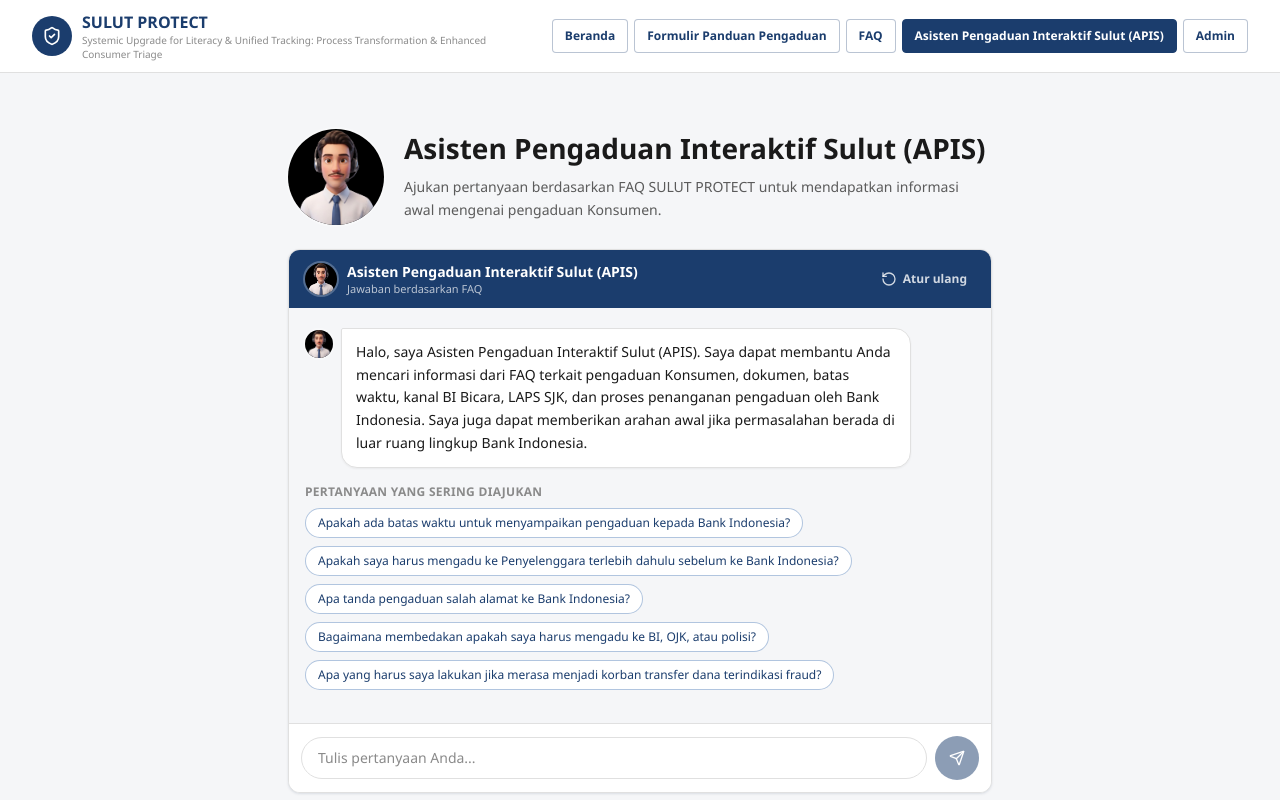
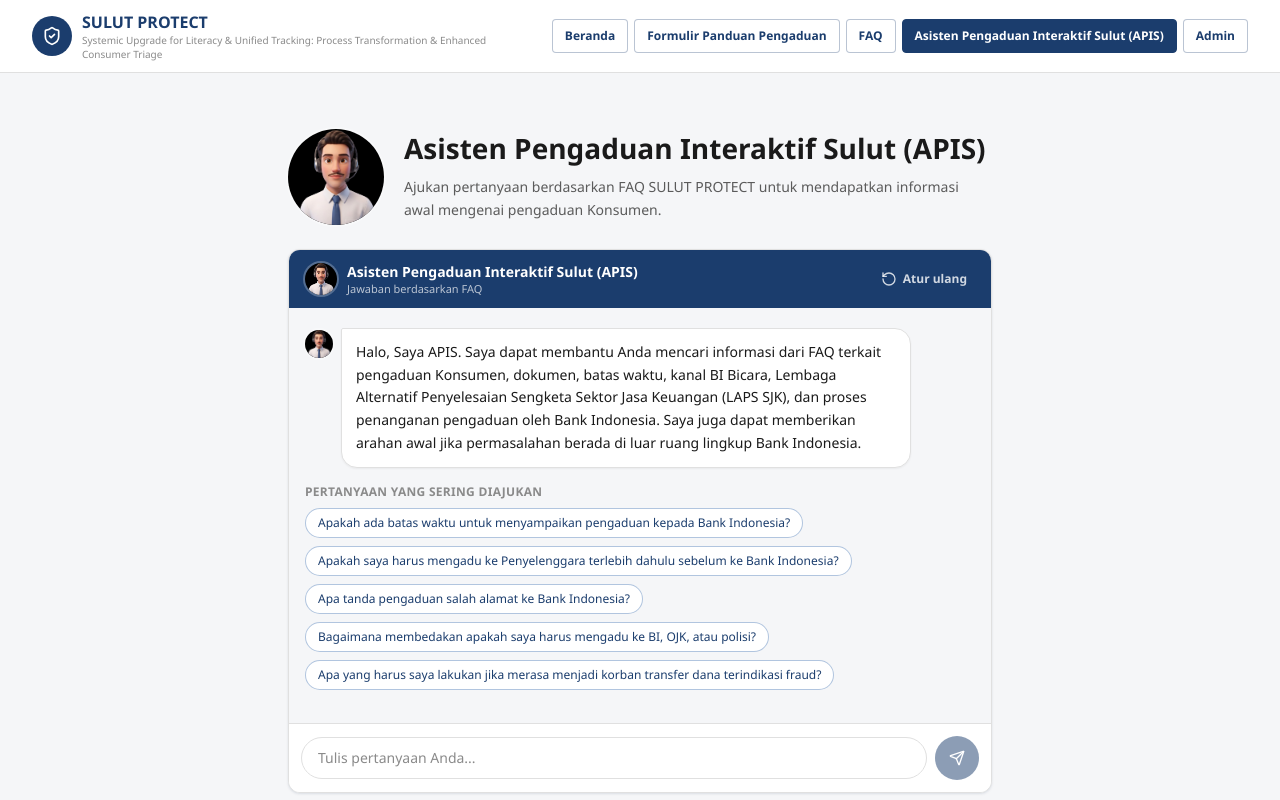
Before and after one commit to darrenmegantoro/SULUTPROTECT, a Next.js app: page /asisten in a window 1280 px wide. Shown: the top 800 px of the page. Built offline with nearby package versions, Linux system fonts and the light colour scheme.

Commit message:
Fix result card links, APIS scroll, and greeting

```diff
--- a/src/app/asisten/page.tsx
+++ b/src/app/asisten/page.tsx
@@ -1,12 +1,13 @@
 "use client";
 
-import { useEffect, useRef, useState } from "react";
+import { useState } from "react";
 import { RotateCcw, Send } from "lucide-react";
 import ChatMessage from "@/components/chatbot/ChatMessage";
 import SuggestedQuestions from "@/components/chatbot/SuggestedQuestions";
 import {
   useChatMessages,
   SUGGESTED_QUESTIONS,
+  useChatScroll,
 } from "@/components/chatbot/useChatMessages";
 import { APIS_NAME } from "@/data/apis";
 import ApisAvatar from "@/components/chatbot/ApisAvatar";
@@ -14,18 +15,12 @@
 export default function AsistenPage() {
   const { messages, sendQuestion, reset, isFresh } = useChatMessages();
   const [input, setInput] = useState("");
-  const scrollRef = useRef<HTMLDivElement>(null);
+  const { scrollRef, latestAssistantRef, latestAssistantId } = useChatScroll(messages);
 
   const handleSend = (value: string) => {
     sendQuestion(value);
     setInput("");
   };
-
-  useEffect(() => {
-    if (scrollRef.current) {
-      scrollRef.current.scrollTop = scrollRef.current.scrollHeight;
-    }
-  }, [messages]);
 
   return (
     <section className="bg-offWhiteSection py-10 sm:py-14">
@@ -77,6 +72,7 @@
                 key={message.id}
                 message={message}
                 onSelectQuestion={handleSend}
+                ref={message.id === latestAssistantId ? latestAssistantRef : undefined}
               />
             ))}
 
--- a/src/components/ResultCard.tsx
+++ b/src/components/ResultCard.tsx
@@ -31,31 +31,36 @@
   neutral: "bg-captionGray",
 };
 
-function renderLinkedText(text: string, links?: DescriptionLink[]) {
+function renderLinkedText(text: string, links?: DescriptionLink[]): ReactNode {
   if (!links?.length) return text;
 
-  let nodes: ReactNode[] = [text];
+  let earliest: { link: DescriptionLink; idx: number } | null = null;
   for (const link of links) {
     const idx = text.indexOf(link.phrase);
-    if (idx === -1) continue;
-    const before = text.slice(0, idx);
-    const after = text.slice(idx + link.phrase.length);
+    if (idx !== -1 && (earliest === null || idx < earliest.idx)) {
+      earliest = { link, idx };
+    }
+  }
+  if (!earliest) return text;
+
+  const before = text.slice(0, earliest.idx);
+  const after = text.slice(earliest.idx + earliest.link.phrase.length);
+  const remainingLinks = links.filter((l) => l.phrase !== earliest!.link.phrase);
+
   return (
     <>
       {before}
       <a
-          href={link.href}
+        href={earliest.link.href}
         target="_blank"
         rel="noopener noreferrer"
         className="font-semibold text-linkBlue hover:underline"
       >
-          {link.phrase}
+        {earliest.link.phrase}
       </a>
-        {after}
+      {renderLinkedText(after, remainingLinks)}
     </>
   );
-  }
-  return text;
 }
 
 function renderChecklistLabel(label: string, inlineLink?: DescriptionLink) {
--- a/src/components/chatbot/ChatMessage.tsx
+++ b/src/components/chatbot/ChatMessage.tsx
@@ -1,5 +1,6 @@
 "use client";
 
+import { forwardRef } from "react";
 import { User } from "lucide-react";
 import type { ChatMessage as ChatMessageType } from "@/types/faq";
 import { cn } from "@/lib/utils";
@@ -13,10 +14,8 @@
 };
 
 // Renders a single chat bubble for either the user or the assistant.
-export default function ChatMessage({
-  message,
-  onSelectQuestion,
-}: ChatMessageProps) {
+const ChatMessage = forwardRef<HTMLDivElement, ChatMessageProps>(
+  function ChatMessage({ message, onSelectQuestion }, ref) {
   const isUser = message.role === "user";
 
   if (isUser) {
@@ -33,7 +32,7 @@
   }
 
   return (
-    <div className="flex items-start gap-2">
+    <div ref={ref} className="flex items-start gap-2">
       <ApisAvatar size="sm" className="mt-0.5 ring-navyCore/20" />
       <div
         className={cn(
@@ -89,4 +88,6 @@
       </div>
     </div>
   );
-}
+});
+
+export default ChatMessage;
--- a/src/components/chatbot/ChatbotPanel.tsx
+++ b/src/components/chatbot/ChatbotPanel.tsx
@@ -5,7 +5,7 @@
 import { useChatbot } from "./ChatbotProvider";
 import ChatMessage from "./ChatMessage";
 import SuggestedQuestions from "./SuggestedQuestions";
-import { useChatMessages, SUGGESTED_QUESTIONS } from "./useChatMessages";
+import { useChatMessages, SUGGESTED_QUESTIONS, useChatScroll } from "./useChatMessages";
 import { APIS_NAME } from "@/data/apis";
 import ApisAvatar from "./ApisAvatar";
 
@@ -13,7 +13,7 @@
   const { isOpen, close, pendingQuestion, clearPendingQuestion } = useChatbot();
   const { messages, sendQuestion, reset, isFresh } = useChatMessages();
   const [input, setInput] = useState("");
-  const scrollRef = useRef<HTMLDivElement>(null);
+  const { scrollRef, latestAssistantRef, latestAssistantId } = useChatScroll(messages);
   const inputRef = useRef<HTMLInputElement>(null);
 
   const handleSend = (value: string) => {
@@ -28,13 +28,6 @@
       clearPendingQuestion();
     }
   }, [isOpen, pendingQuestion, sendQuestion, clearPendingQuestion]);
-
-  // Keep the latest message in view.
-  useEffect(() => {
-    if (scrollRef.current) {
-      scrollRef.current.scrollTop = scrollRef.current.scrollHeight;
-    }
-  }, [messages]);
 
   // Focus the input when the panel opens.
   useEffect(() => {
@@ -94,6 +87,7 @@
             key={message.id}
             message={message}
             onSelectQuestion={handleSend}
+            ref={message.id === latestAssistantId ? latestAssistantRef : undefined}
           />
         ))}
 
--- a/src/components/chatbot/useChatMessages.ts
+++ b/src/components/chatbot/useChatMessages.ts
@@ -1,6 +1,6 @@
 "use client";
 
-import { useCallback, useState } from "react";
+import { useCallback, useEffect, useRef, useState } from "react";
 import type { ChatMessage as ChatMessageType } from "@/types/faq";
 import {
   formatAuthorityAnswer,
@@ -10,9 +10,9 @@
 import { uid } from "@/lib/utils";
 import { FRAUD_DEFINITION, mentionsFraud } from "@/data/glossary";
 import { captureInteraction } from "@/lib/interactionCapture";
-import { APIS_NAME } from "@/data/apis";
+import { APIS_GREETING } from "@/data/apis";
 
-export const WELCOME_TEXT = `Halo, saya ${APIS_NAME}. Saya dapat membantu Anda mencari informasi dari FAQ terkait pengaduan Konsumen, dokumen, batas waktu, kanal BI Bicara, LAPS SJK, dan proses penanganan pengaduan oleh Bank Indonesia. Saya juga dapat memberikan arahan awal jika permasalahan berada di luar ruang lingkup Bank Indonesia.`;
+export const WELCOME_TEXT = APIS_GREETING;
 
 export const FALLBACK_TEXT =
   "Maaf, APIS belum menemukan jawaban yang cukup sesuai di basis FAQ. Anda dapat mencoba menggunakan kata kunci lain, membuka FAQ, atau mengisi Formulir Panduan Pengaduan agar sistem membantu mengarahkan kanal yang tepat.";
@@ -27,6 +27,46 @@
   "Bagaimana membedakan apakah saya harus mengadu ke BI, OJK, atau polisi?",
   "Apa yang harus saya lakukan jika merasa menjadi korban transfer dana terindikasi fraud?",
 ];
+
+const LONG_ANSWER_THRESHOLD = 400;
+
+function isLongAssistantMessage(message: ChatMessageType): boolean {
+  if (message.role !== "assistant") return false;
+  if (message.variant === "welcome" || message.variant === "clarification") {
+    return false;
+  }
+  return message.content.length >= LONG_ANSWER_THRESHOLD;
+}
+
+export function useChatScroll(messages: ChatMessageType[]) {
+  const scrollRef = useRef<HTMLDivElement>(null);
+  const latestAssistantRef = useRef<HTMLDivElement>(null);
+
+  const latestAssistantId =
+    messages.length > 0 && messages[messages.length - 1].role === "assistant"
+      ? messages[messages.length - 1].id
+      : null;
+
+  useEffect(() => {
+    const lastMessage = messages[messages.length - 1];
+    if (!lastMessage) return;
+
+    if (
+      lastMessage.role === "assistant" &&
+      isLongAssistantMessage(lastMessage) &&
+      latestAssistantRef.current
+    ) {
+      latestAssistantRef.current.scrollIntoView({
+        block: "start",
+        behavior: "smooth",
+      });
+    } else if (scrollRef.current) {
+      scrollRef.current.scrollTop = scrollRef.current.scrollHeight;
+    }
+  }, [messages]);
+
+  return { scrollRef, latestAssistantRef, latestAssistantId };
+}
 
 function createWelcomeMessage(): ChatMessageType {
   return {
--- a/src/data/apis.ts
+++ b/src/data/apis.ts
@@ -3,6 +3,10 @@
 
 /** Short label for compact UI (floating button, CTAs). */
 export const APIS_SHORT = "APIS";
+
+/** Opening greeting shown in chat welcome and after reset. */
+export const APIS_GREETING =
+  "Halo, Saya APIS. Saya dapat membantu Anda mencari informasi dari FAQ terkait pengaduan Konsumen, dokumen, batas waktu, kanal BI Bicara, Lembaga Alternatif Penyelesaian Sengketa Sektor Jasa Keuangan (LAPS SJK), dan proses penanganan pengaduan oleh Bank Indonesia. Saya juga dapat memberikan arahan awal jika permasalahan berada di luar ruang lingkup Bank Indonesia.";
 
 export const APIS_ASK_LABEL = `Tanya ${APIS_SHORT}`;
 
--- a/src/data/guidedForm.ts
+++ b/src/data/guidedForm.ts
@@ -336,12 +336,7 @@
     checklist: BI_DOCUMENT_CHECKLIST,
     ctas: [
       { label: "Lanjut ke BI Bicara", href: EXTERNAL_LINKS.biBicara, variant: "primary" },
-      {
-        label: "Formulir Pengajuan Fasilitasi",
-        href: EXTERNAL_LINKS.formulirFasilitasi,
-        variant: "primary",
-      },
-      { label: "Tata Tertib", href: EXTERNAL_LINKS.tataTertib, variant: "primary" },
+      { label: "Baca FAQ Terkait", to: "/faq", variant: "secondary" },
     ],
     askQuestion: "Dokumen apa yang perlu disiapkan sebelum ke BI Bicara?",
     relatedFocus: "Kerugian Konsumen",
```
Lines whose indentation alone changed are shown as unchanged.
